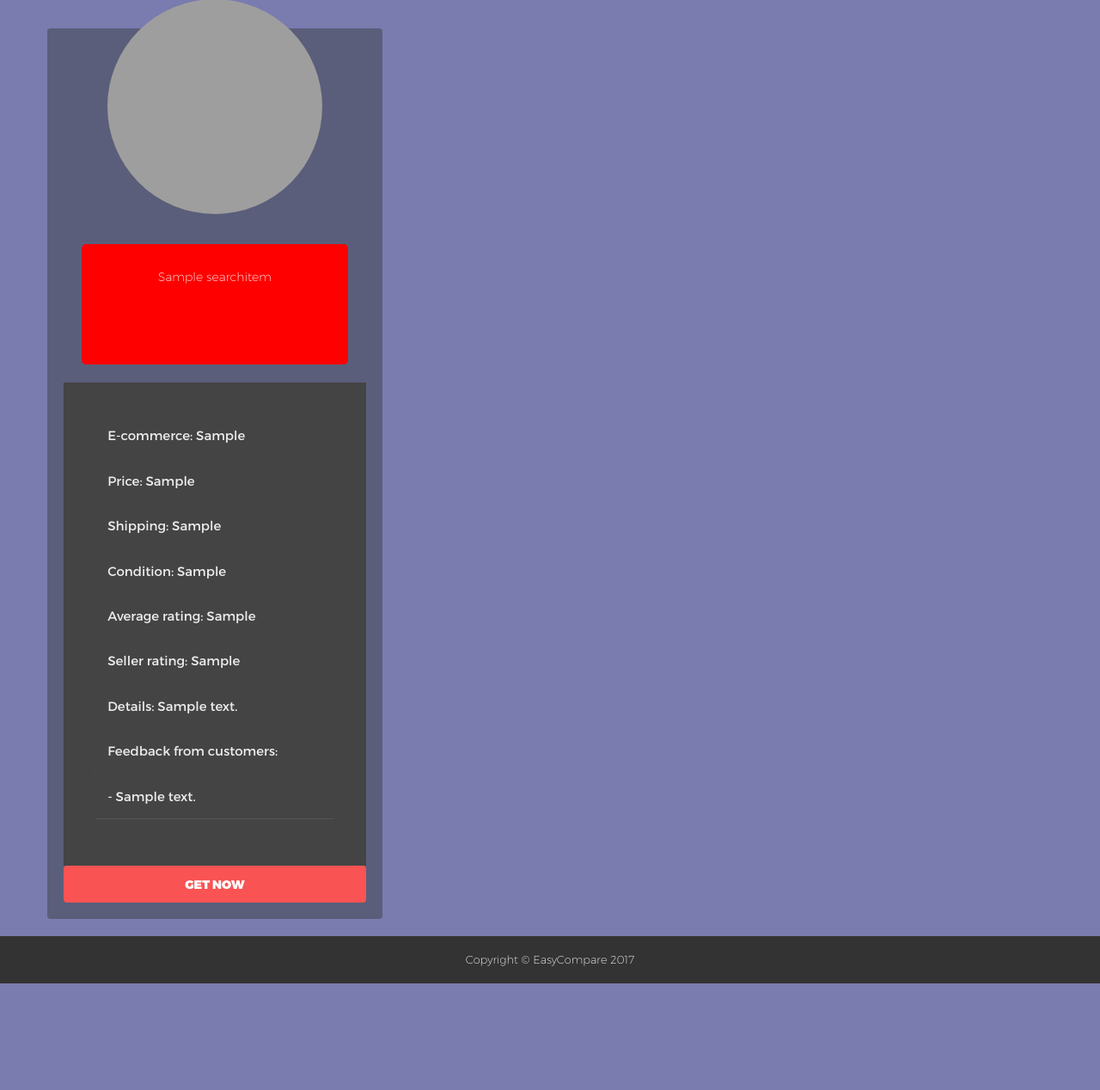
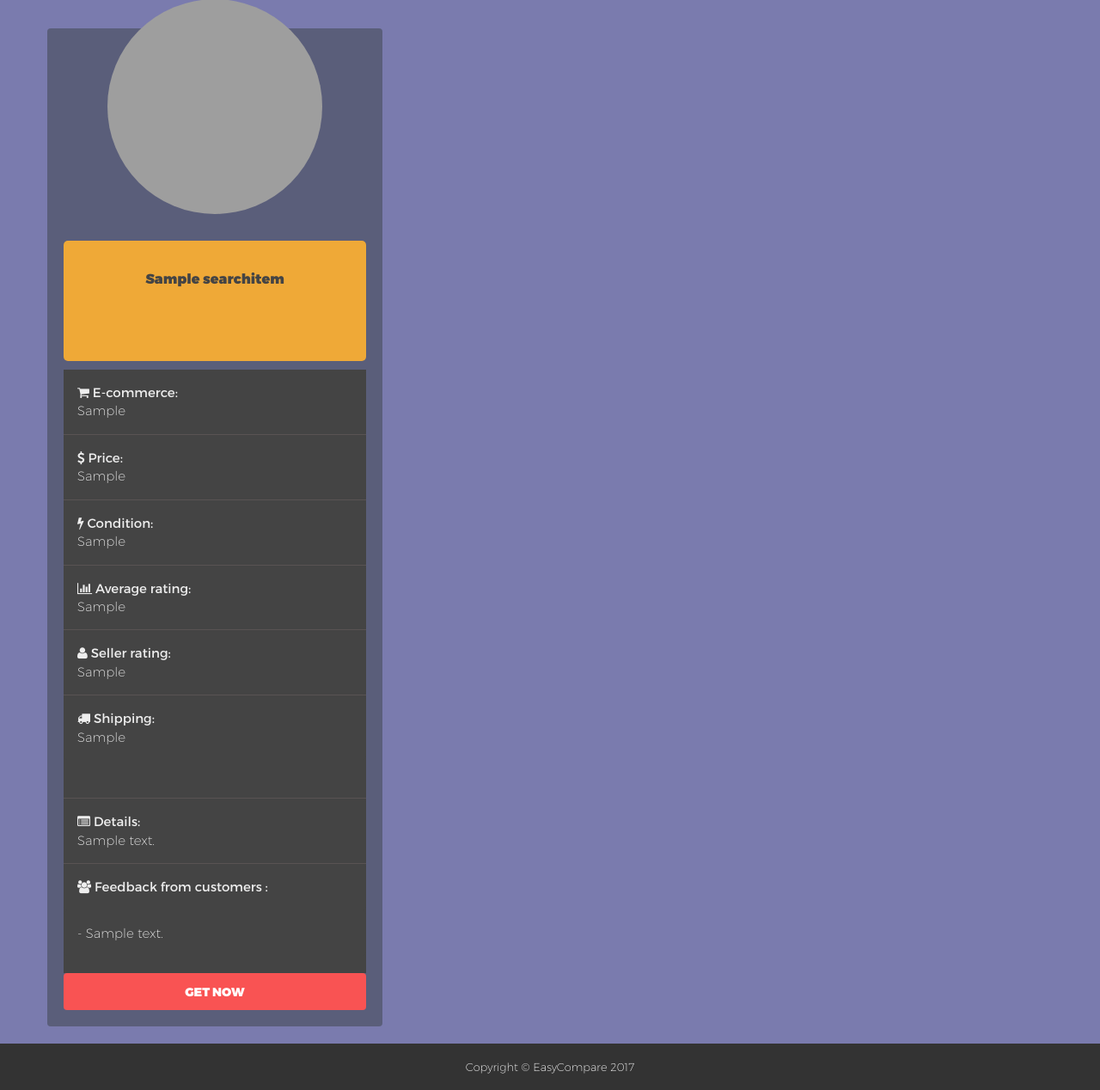
Before and after one commit to hrzyusoff/easycompare-django, a Django app: template easyCompare/search/templates/page/product_detail.html in a window 1280 px wide. Shown: the part 236-1504 px from the top of the page at 86% size. Before the commit the page ends 1380 px from the top, so only its background shows below. Run offline with Django 3.2, Linux system fonts and the light colour scheme; the template is opened without the code that fills it: values that come from a table or form of the project are taken from there, others are empty; tables that the repository leaves empty hold one stand-in row (values such as "Sample post"); some libraries are stand-ins or nearby versions; grey boxes are pictures that could not be loaded.

Commit message:
31217 Edit table styling

```diff
--- a/easyCompare/search/scrap/lazada.py
+++ b/easyCompare/search/scrap/lazada.py
@@ -53,7 +53,7 @@ class lazadaScrapEngine:
                                                                  rating='',
                                                                  detail=item_detail,
                                                                  item_link=detail_url,
-                                                                 condition='',
+                                                                 condition='-',
                                                                  seller_rate='',
                                                                  shipping='')
                 n = n + 1
--- a/easyCompare/search/scrap/lazada2nd.py
+++ b/easyCompare/search/scrap/lazada2nd.py
@@ -10,7 +10,7 @@ class lazadaScrapEngine:
         my_url = item.item_link
         PID = get_object_or_404(models.SearchItem, item_id=item.item_id)
         #
-        webdriverpath = "D:/FYP/phantomjs-2.1.1-windows/bin/phantomjs.exe"
+        webdriverpath = "C:/webdriver/phantomjs.exe"
         driver = webdriver.PhantomJS(webdriverpath)
         driver.get(my_url)
 
@@ -49,8 +49,7 @@ class lazadaScrapEngine:
             commentlist = container.text.strip()
             if commentlist == '':
                 commentlist = 'No review given'
-            item_instance = models.Feedback.objects.create(item_id=PID,
-                                                           comment=commentlist)
+            item_instance = models.Feedback.objects.create(item_id=PID, comment=commentlist)
             count = count + 1
             if count == 5:
                 break
--- a/easyCompare/search/static/css/product-theme.css
+++ b/easyCompare/search/static/css/product-theme.css
@@ -26,19 +26,17 @@ center>img{
     cursor:pointer;
 }
 .pricing-feature-list{
-    padding: 10%;
     background: #444;
     color: #eee;
+    overflow: hidden;
 }
 .pricing-feature-list .list-group-item {
     position: relative;
     display: block;
     padding: 15px 15px;
-    margin-bottom: -1px;
     background-color: #5a5e7a;
     font-size: 15px;
     border: 1px solid #444;
-    border-bottom: 1px solid #595353
 }
 .list-group-item{
     background-color: #444 !important;
--- a/easyCompare/search/static/css/style.css
+++ b/easyCompare/search/static/css/style.css
@@ -587,27 +587,26 @@ input[type=checkbox], .custom-checkbox{
 .caption{
 	margin: 10px 0 10px 0;
 	padding: 10%;
-	background-color: red;
+	background-color: #efa937;
+	color: #444;
 	width: auto;
 	height: 140px;
 	overflow: hidden;
-	/*display: inline-block;*/
 	border-radius: 5px;
 }
 .font-bold{
-	font-family: 'Bold';
+	font-family: 'Black';
 	font-size: 16px;
 }
-.ecomm-style{
-	borde: 1px solid blue;
+.regular-font{
+	font-family: 'Light'
 }
-/*.test-div{
-	border: 1px solid red;
-}*/
-/*.btn-floating i:hover{
- 	transform:rotate(360deg);
- 	transition: all 0.5s linear;
-}*/
+.block-main{
+	border-bottom: 1px solid #595353
+}
+.ship-style{
+	height: 120px;
+}
 /*
 	Supahands Color scheme
 	red = color: #cf4d4b;
--- a/easyCompare/search/templates/page/error_page.html
+++ b/easyCompare/search/templates/page/error_page.html
@@ -10,7 +10,7 @@
     {% load static %}
     <link href="{% static '/css/bootstrap.min.css' %}" rel="stylesheet" type="text/css">
     <link href="{% static '/css/product-theme.css' %}" rel="stylesheet" type="text/css">
-    <link href="{% static '/css/materialize.min.css' %}">
+    <!--<link href="{% static '/css/materialize.min.css' %}">-->
     <link href="{% static '/css/style.css' %}" rel="stylesheet" type="text/css">
     <link href="{% static '/font-awesome/css/font-awesome.min.css' %}" rel="stylesheet" type="text/css">
 </head>
@@ -39,7 +39,7 @@
     <script src="{% static 'js/jquery.js' %}"></script>
     <script src="{% static 'js/bootstrap.min.js' %}"></script>
     <script src="{% static 'js/jquery.easing.min.js' %}"></script>
-    <script src="{% static 'js/materialize.min.js' %}"></script>
+    <!--<script src="{% static 'js/materialize.min.js' %}"></script>-->
     <script src="{% static 'js/theme.js' %}"></script>
     <script src="{% static 'js/typewriter.js' %}"></script>
     <script src="{% static 'js/jquery-limit-checker.js' %}"></script>
--- a/easyCompare/search/templates/page/product_detail.html
+++ b/easyCompare/search/templates/page/product_detail.html
@@ -15,31 +15,30 @@
 	            <div class="pricing-table-holder">
 	                <center>
 	                    <img src="{{ item.pic }}" class="img-responsive img-circle img-circle-fixed" alt="">
-	                    <h3> </h3>
-	                    <p class="caption">
-	                        {{ item.title }}
-	                    </p>
 	                </center>
+	            </div>
+				<div class="caption text-center">
+	                <p class="font-bold align-middle">{{ item.title }}</p>
 	            </div>
 	            <div class="pricing-feature-list">
 	                <ul class="list-group">
-                      <li class="list-group-item">E-commerce: {{ item.page }}</li>
-                      <li class="list-group-item">Price: {{ item.price }}</li>
-                      <li class="list-group-item">Shipping: {{ item.shipping }}</li>
-                      <li class="list-group-item">Condition: {{ item.condition }}</li>
-                      <li class="list-group-item">Average rating: {{ item.rating }}</li>
-                      <li class="list-group-item">Seller rating: {{ item.seller_rate }}</li>
-                      <li class="list-group-item">Details: {{ item.detail }}</li>
-                      <li class="list-group-item">Feedback from customers: </li>
+                      <div class="block-main ecomm-style"><li class="list-group-item"><i class="fa fa-shopping-cart"></i> E-commerce:<br><span class="regular-font">{{ item.page }}</span></li></div>
+                      <div class="block-main price-style"><li class="list-group-item"><i class="fa fa-usd"></i> Price:<br><span class="regular-font">{{ item.price }}</span></li></div>
+                      <div class="block-main condition-style"><li class="list-group-item"><i class="fa fa-bolt"></i> Condition:<br><span class="regular-font">{{ item.condition }}</span></li></div>
+                      <div class="block-main avg-style"><li class="list-group-item"><i class="fa fa-bar-chart"></i> Average rating:<br><span class="regular-font">{{ item.rating }}</span></li></div>
+                      <div class="block-main sellrate-style"><li class="list-group-item"><i class="fa fa-user"></i> Seller rating:<br><span class="regular-font">{{ item.seller_rate }}</span></li></div>
+					  <div class="block-main ship-style"><li class="list-group-item"><i class="fa fa-truck"></i> Shipping:<br><span class="regular-font">{{ item.shipping }}</span></li></div>
+                      <div class="block-main details-style"><li class="list-group-item"><i class="fa fa-list-alt"></i> Details:<br><span class="regular-font">{{ item.detail }}</span></li></div>
+                      <div class="feedback-style"><li class="list-group-item"><i class="fa fa-users"></i> Feedback from customers :</li> </div>
                         {% for feedback in item.feedback_set.all %}
                         <ul class="list-group">
-                          <li class="list-group-item"> - {{ feedback.comment }}</li>
+                          <li class="block-main list-group-item regular-font">- {{feedback.comment}}</li>
                         </ul>
                         {% endfor %}
                     </ul>
 	            </div>
 	            <div class="price-table-button-holder">
-                    <a class="btn btn-info btn-block btn-get-now" href="{{item.item_link}}">
+                    <a class="btn btn-info btn-block btn-get-now" href="{{item.item_link}}" target="_blank">
 	                    GET NOW
 	                </a>
 	            </div>
```
Also changed, not shown: easyCompare/search/templates/page/products_compare.html (+12 -12 lines).
